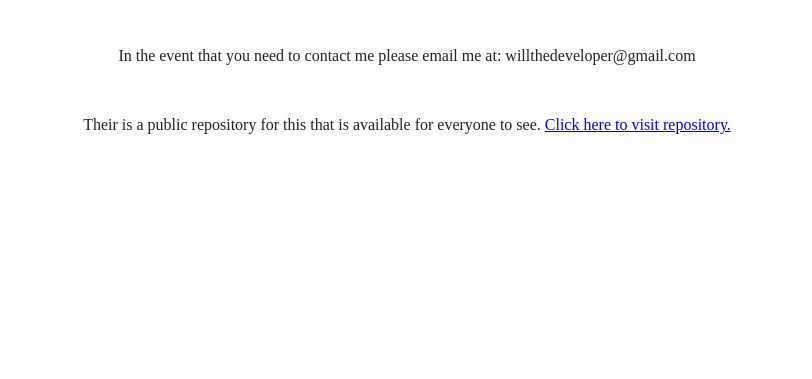
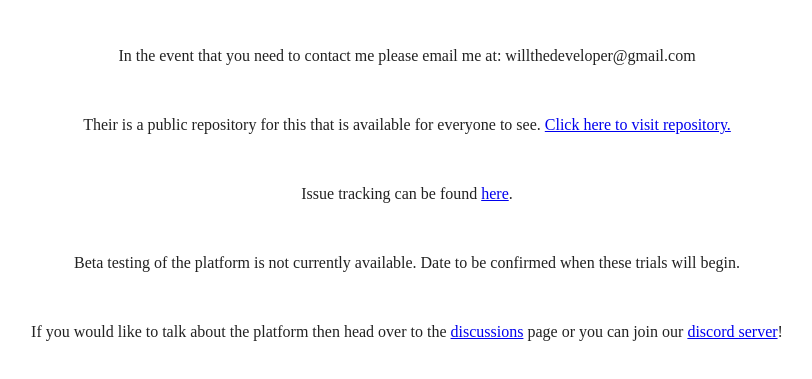
Before and after one commit to WillTheDeveloper/temp.studyportal.cloud, a website built with Parcel: page index.html in a window 1280 px wide. Shown: the part 101-480 px from the top of the page, without its empty margins (233-1045 px from the left). Built offline with nearby package versions, Linux system fonts and the light colour scheme.

Commit message:
Added links and information to index.html.

```diff
--- a/index.html
+++ b/index.html
@@ -35,6 +35,12 @@
     <p>In the event that you need to contact me please email me at: willthedeveloper@gmail.com</p>
     <br>
     <p>Their is a public repository for this that is available for everyone to see. <a href="https://github.com/WillTheDeveloper/StudyPortal">Click here to visit repository.</a></p>
+    <br>
+    <p>Issue tracking can be found <a href="https://github.com/WillTheDeveloper/StudyPortal/issues">here</a>.</p>
+    <br>
+    <p>Beta testing of the platform is not currently available. Date to be confirmed when these trials will begin.</p>
+    <br>
+    <p>If you would like to talk about the platform then head over to the <a href="https://github.com/WillTheDeveloper/StudyPortal/discussions">discussions</a> page or you can join our <a href="https://discord.gg/cTc2M8hqgM">discord server</a>!</p>
   </div>
 
 </body>
```
